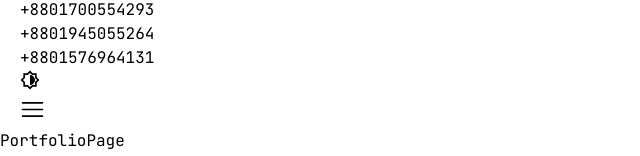
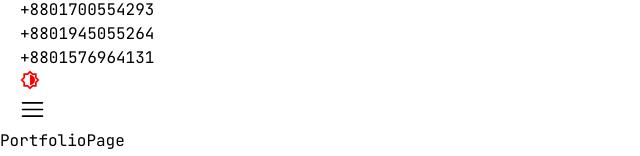
Before and after one commit to hirock6/hirock-portfolio, a Next.js app: page /info/portfolio in a window 1280 px wide. Shown: the part 210-366 px from the top of the page, without its empty margins (0-640 px from the left). Built offline with nearby package versions, Linux system fonts and the light colour scheme.

Commit message:
theme btn change

```diff
--- a/src/components/nav/nav.tsx
+++ b/src/components/nav/nav.tsx
@@ -38,13 +38,18 @@ const Nav = () => {
 
   const [theme, setTheme] = useState(false);
   const [navFlag, setNavFlag] = useState(false);
-
-  useEffect(() => {
+  const onTheme = ()=>{
     if (!theme) {
       document.documentElement.setAttribute("data-theme", "light");
     } else {
       document.documentElement.removeAttribute("data-theme");
     }
+  }
+
+  useEffect(() => {
+
+
+
     window.addEventListener("click", () => {
       setNavFlag(false);
     });
@@ -54,7 +59,7 @@ const Nav = () => {
     } else {
       document.body.style.overflow = "hidden";
     }
-  }, [theme, navFlag]);
+  }, [ navFlag]);
 
   return (
     <nav className=" z-50 sticky top-0 max-md:bg-base-300 md:backdrop:filter md:backdrop-blur-3xl">
@@ -111,10 +116,10 @@ const Nav = () => {
 
               <button
                 onClick={(e) => {
-                  dispatch(addContext(theme)), setTheme(!theme);
+                  dispatch(addContext(theme)),onTheme(), setTheme(!theme);
                 }}
               >
-                <MdOutlineBrightnessMedium size={20} />
+                <MdOutlineBrightnessMedium color="red" size={20} />
               </button>
             </ul>
           </div>
```
